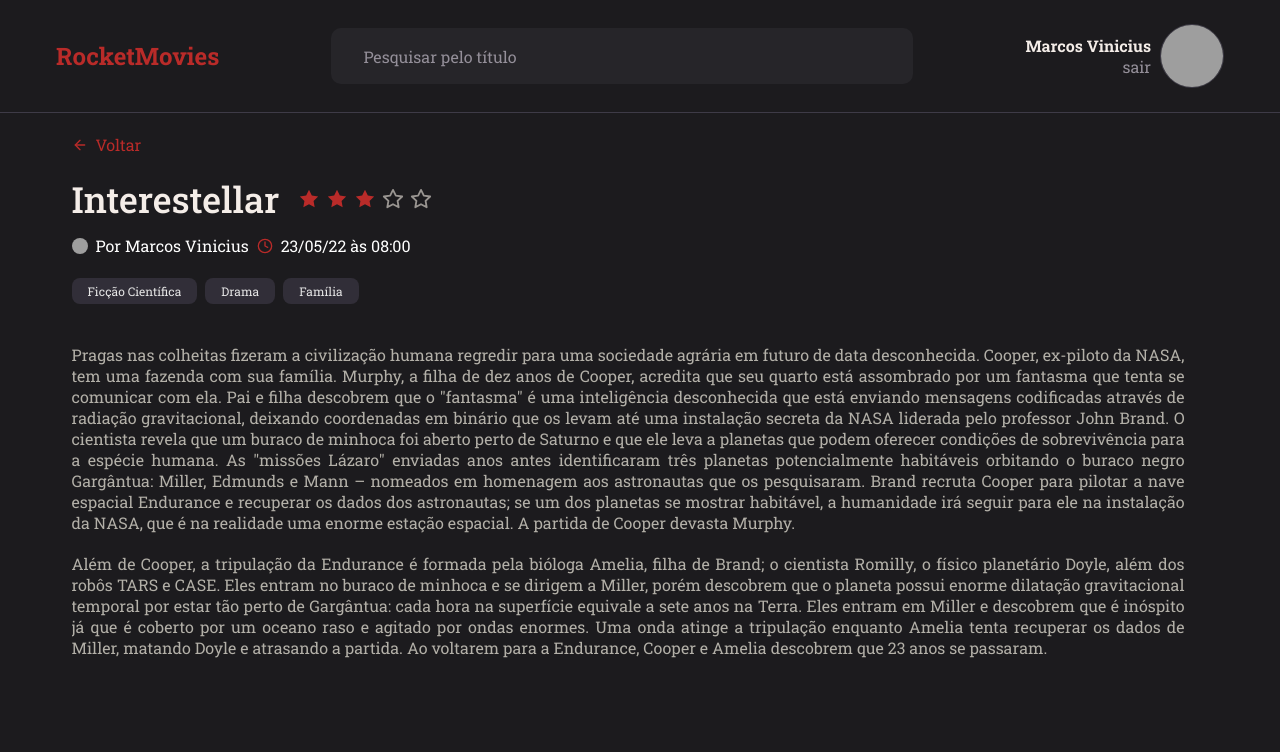
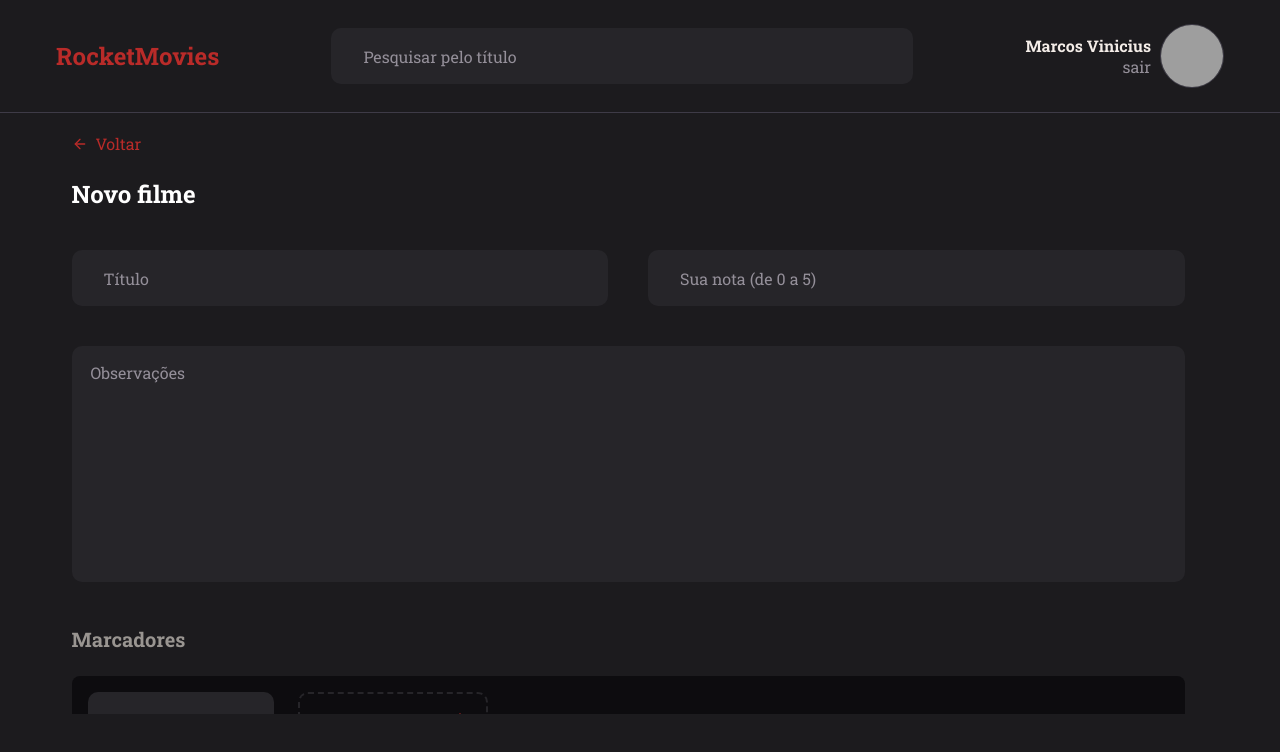
Before and after one commit to mviniciussb/MovieNotes--Frontend, a React (Vite) app: page / in a window 1280 px wide. Shown: the top 752 px of the page. Built offline with nearby package versions, Linux system fonts and the light colour scheme; grey boxes are pictures that could not be loaded.

Commit message:
Finished the note creation page

```diff
--- /dev/null
+++ b/src/components/noteItem/index.jsx
@@ -0,0 +1,14 @@
+import { Container } from "./style.js";
+import { FiX, FiPlus } from "react-icons/fi";
+
+export function NoteItem({ isNew, value, onClick, ...rest }) {
+  return (
+    <Container $isNew={isNew}>
+      <input type="text" value={value} readOnly={!isNew} {...rest} />
+
+      <button onClick={onClick} type="button">
+        {isNew ? <FiPlus /> : <FiX />}
+      </button>
+    </Container>
+  );
+}
--- /dev/null
+++ b/src/components/noteItem/style.js
@@ -0,0 +1,39 @@
+import styled from "styled-components";
+
+export const Container = styled.div`
+
+  display: flex;
+  align-items: center;
+  border-radius: 1rem;
+
+  background-color: ${({ theme, $isNew }) =>
+        $isNew ? "transparent" : theme.COLORS.BACKGROUND_3};
+  color: ${({ theme, $isNew }) =>
+        $isNew ? theme.COLORS.GRAY_2 : theme.COLORS.WHITE_1};
+  border: ${({ theme, $isNew }) =>
+        $isNew ? `.2rem dashed ${theme.COLORS.BACKGROUND_3}` : "none"};
+
+  > button {
+    padding-right: 1.6rem;
+    border: none;
+    background: none;
+
+    svg {
+      color: ${({ theme }) => theme.COLORS.RED};
+      font-size: 2rem;
+    }
+  }
+
+  > input {
+    height: 5.6rem;
+    padding: 1.2rem 2.5rem;
+    color: ${({ theme }) => theme.COLORS.WHITE_1};
+    background: transparent;
+    border: 0;
+    width: 15rem;
+
+    &::placeholder {
+      color: ${({ theme }) => theme.COLORS.GRAY_2};
+    }
+  }
+`;
--- a/src/main.jsx
+++ b/src/main.jsx
@@ -1,7 +1,7 @@
 import { StrictMode } from "react";
 import { createRoot } from "react-dom/client";
 
-import {MoviePreview} from "./pages/moviePreview"
+import {CreateMovie} from "./pages/createMovie"
 
 import { ThemeProvider } from "styled-components";
 import { GlobalStyle } from "./styles/global";
@@ -11,7 +11,7 @@ createRoot(document.getElementById("root")).render(
   <StrictMode>
     <ThemeProvider theme={theme}>
       <GlobalStyle />
-      <MoviePreview/>
+      <CreateMovie/>
     </ThemeProvider>
   </StrictMode>
 );
--- a/src/pages/createMovie/index.jsx
+++ b/src/pages/createMovie/index.jsx
@@ -6,6 +6,7 @@ import { Header } from "../../components/header";
 import { Input } from "../../components/input";
 import { TextArea } from "../../components/textarea";
 import { Button } from "../../components/button";
+import {NoteItem} from "../../components/noteItem"
 
 export function CreateMovie() {
   return (
@@ -17,6 +18,7 @@ export function CreateMovie() {
           <FiArrowLeft />
           Voltar
         </a>
+
         <h2>Novo filme</h2>
 
         <div className="input-wrapper">
@@ -27,7 +29,10 @@ export function CreateMovie() {
         <TextArea placeholder="Observações" />
 
         <h3>Marcadores</h3>
-        <div className="markers"></div>
+        <div className="markers">
+          <NoteItem value="React"/>
+          <NoteItem isNew={true} />
+        </div>
 
         <div className="buttons">
           <Button title="Excluir filme" />
--- a/src/pages/createMovie/style.js
+++ b/src/pages/createMovie/style.js
@@ -1,14 +1,15 @@
 import styled from "styled-components";
 
 export const Container = styled.div`
-  height: 100vh;
+  height: 100%;
 `;
 
 export const Form = styled.form`
   width: 113.7rem;
-  height: min-content;
-  margin: 4rem auto 9rem;
+  height: 58.1rem;
+  margin: 2rem auto 0;
 
+  padding-right: 2.4rem;
   overflow-y: auto;
 
   > a {
@@ -53,6 +54,7 @@ export const Form = styled.form`
     display: flex;
     gap: 4rem;
 
+
     button:nth-child(1) {
       background-color: ${({ theme }) => theme.COLORS.BACKGROUND_1};
       color: ${({ theme }) => theme.COLORS.RED};
```
